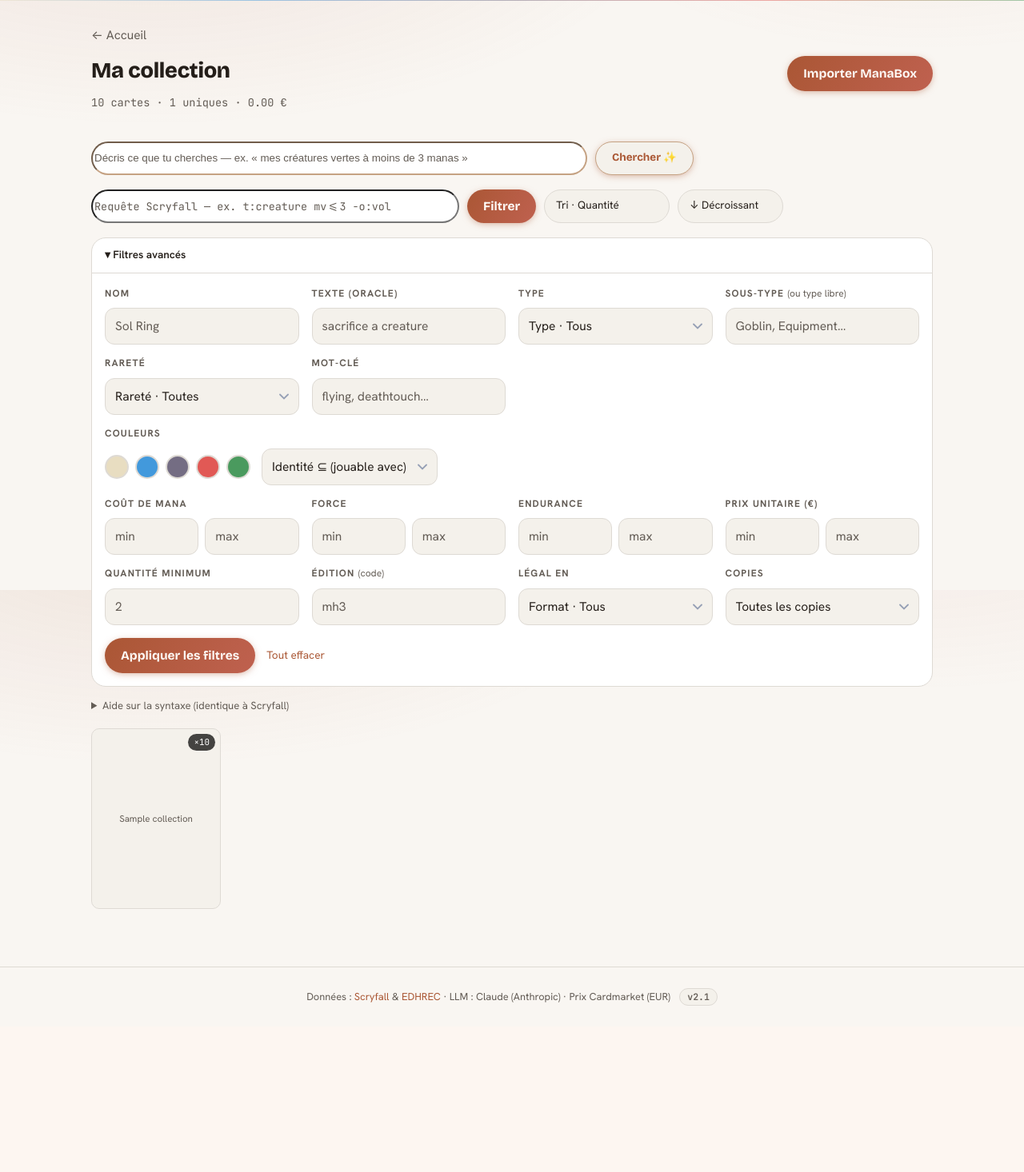
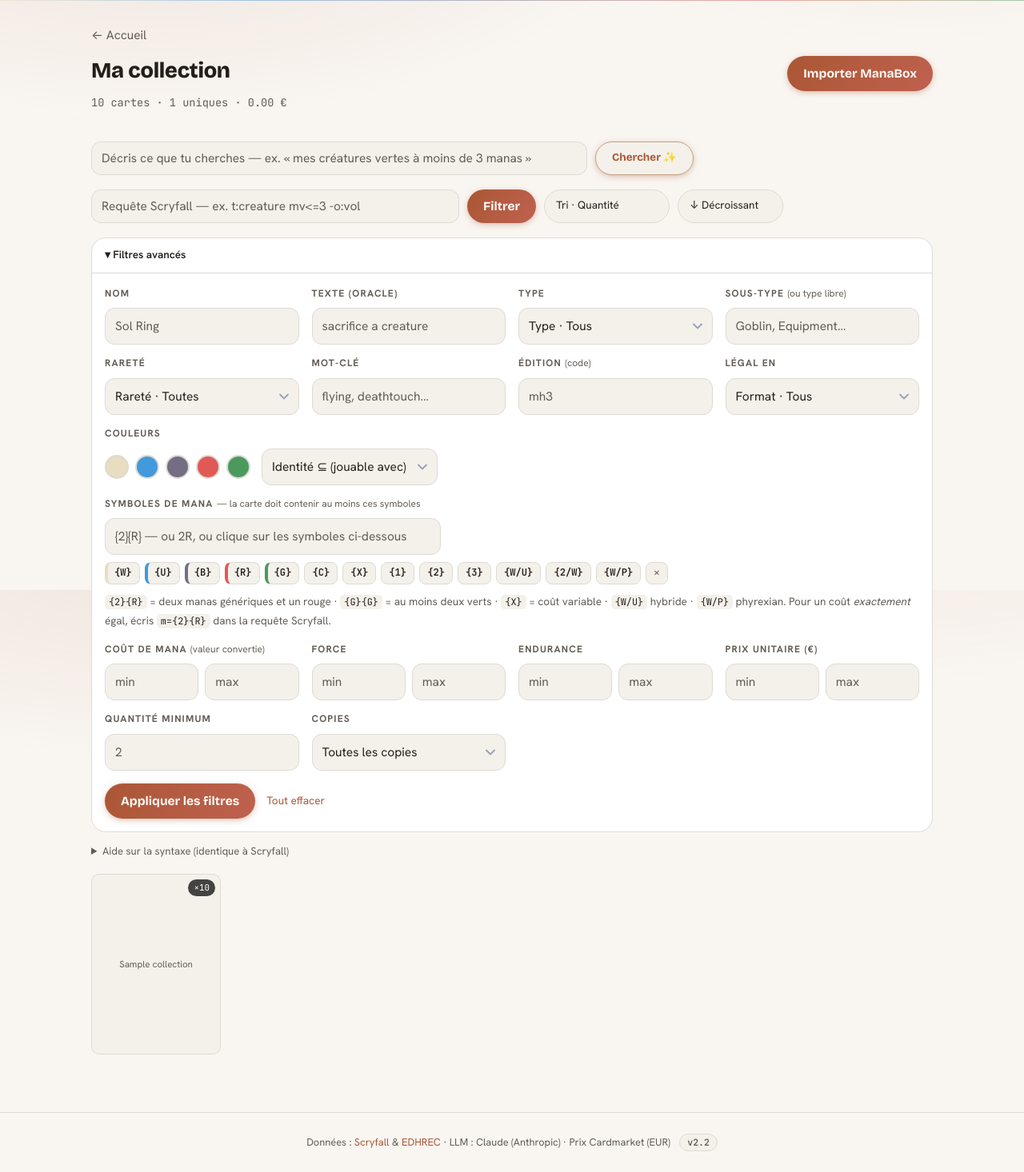
Before and after one commit to Batou1/mtg-assistant, a FastAPI app: page /collection in a window 1280 px wide, after a click on "Filtres avancés". Shown: the part 62-1528 px from the top of the page at 80% size. Before the commit the page ends 1320 px from the top, so only its background shows below. Run offline with FastAPI, Linux system fonts and the light colour scheme; tables that the repository leaves empty hold one stand-in row (values such as "Sample post").

Commit message:
Champs de filtre lisibles en mode sombre + aide aux symboles de mana
Trois retours après déploiement des filtres de collection.

- Les deux barres de recherche restaient blanches en thème sombre : la règle de
  formulaire ne visait que `input[type=text]`, or ces champs sont des
  `input[type=search]`. Le sélecteur est ajouté (avec `appearance: none`, sinon
  le chrome natif WebKit ignore fond et rayon).
- Champs texte moins ovales : les deux barres perdent leur rayon pilule et
  reprennent `--radius-sm`, comme tous les autres champs de l'app.
- Nouveau filtre « Symboles de mana » (`m:`), avec les symboles cliquables qui
  s'insèrent dans le champ — la façon la plus directe de voir comment un coût
  s'écrit — et une ligne d'exemples ({2}{R}, {G}{G}, {X}, hybride, phyrexian,
  et `m={2}{R}` pour un coût exact). Les espaces tapés entre symboles sont
  retirés à la compilation.
- Le panneau est réordonné pour ne plus laisser de trous : édition et légalité
  remontent près de rareté/mot-clé, le coût de mana rejoint la rangée
  numérique force/endurance/prix.

APP_VERSION 2.1 → 2.2.

Co-Authored-By: Claude Opus 5 <noreply@anthropic.com>
Claude-Session: https://claude.ai/code/session_01KqsDdSv6Dzpn23zPJr2ak3

```diff
--- a/app/main.py
+++ b/app/main.py
@@ -18,7 +18,7 @@ from . import (
 )
 from .config import settings
 
-APP_VERSION = "2.1"
+APP_VERSION = "2.2"
 
 logger = logging.getLogger(__name__)
 
@@ -290,6 +290,7 @@ def collection(request: Request):
         rarity_choices=collection_mod.RARITY_CHOICES,
         copies_choices=collection_mod.COPIES_CHOICES,
         color_mode_choices=collection_mod.COLOR_MODE_CHOICES,
+        mana_symbols=collection_mod.MANA_SYMBOLS,
         distinct=len(cards),
         total=sum(c["qty"] for c in cards),
         total_value=collection_mod.total_value_eur(cards),
--- a/app/static/style.css
+++ b/app/static/style.css
@@ -246,14 +246,22 @@ a:hover { text-decoration: underline; }
 
 /* --- Forms --------------------------------------------------------------- */
 
-textarea, input[type=text], input[type=file], select {
+/* input[type=search] must be listed explicitly: left out, the browser's own
+   light-mode field styling wins and the search boxes render white-on-white in
+   the dark theme. `appearance: none` also drops WebKit's built-in search
+   chrome, which ignores our background/radius. */
+textarea, input[type=text], input[type=search], input[type=file], select {
   width: 100%; background: var(--bg3); border: 1px solid var(--line);
   color: var(--text); border-radius: var(--radius-sm); padding: 10px 12px;
   font: inherit; resize: vertical;
   transition: border-color .15s, box-shadow .15s;
 }
+input[type=search] { appearance: none; -webkit-appearance: none; }
+input[type=search]::-webkit-search-decoration,
+input[type=search]::-webkit-search-cancel-button { -webkit-appearance: none; }
 textarea::placeholder, input::placeholder { color: var(--muted); }
-textarea:focus, input[type=text]:focus, select:focus, input[type=file]:focus {
+textarea:focus, input[type=text]:focus, input[type=search]:focus,
+select:focus, input[type=file]:focus {
   outline: none; border-color: var(--accent); box-shadow: var(--ring);
 }
 select { cursor: pointer; appearance: none; -webkit-appearance: none;
@@ -549,7 +557,7 @@ details.buylist > .buy-grid { padding: 14px; margin-top: 0; }
 }
 .collection-search {
   flex: 1 1 320px; min-width: 200px; max-width: 460px;
-  height: 42px; border-radius: 999px; font-family: var(--font-mono); font-size: .84rem;
+  height: 42px; font-family: var(--font-mono); font-size: .84rem;
 }
 .collection-toolbar .chip { cursor: pointer; user-select: none; }
 .collection-toolbar .chip.active { border-color: var(--accent); color: var(--accent); }
@@ -574,7 +582,7 @@ details.buylist > .buy-grid { padding: 14px; margin-top: 0; }
 .collection-ask { margin-bottom: 0; }
 .collection-nl {
   flex: 1 1 420px; min-width: 220px; max-width: 620px; height: 42px;
-  border-radius: 999px; border-color: color-mix(in oklch, var(--accent) 45%, var(--line));
+  border-color: color-mix(in oklch, var(--accent) 45%, var(--line));
 }
 .collection-toolbar .nl-submit {
   height: 42px; padding: 0 18px; cursor: pointer; white-space: nowrap;
@@ -610,6 +618,32 @@ details.buylist > .buy-grid { padding: 14px; margin-top: 0; }
 .filter-colors { display: flex; flex-wrap: wrap; align-items: center; gap: 14px; }
 .filter-colors select { width: auto; min-width: 220px; }
 .range-row { display: grid; grid-template-columns: 1fr 1fr; gap: 8px; }
+
+/* Mana-symbol field: click-to-insert chips double as the syntax legend. */
+.mana-input { max-width: 420px; font-family: var(--font-mono); font-size: .85rem; }
+.mana-legend { display: flex; flex-wrap: wrap; gap: 6px; }
+.mana-sym {
+  background: var(--bg3); border: 1px solid var(--line); color: var(--text);
+  border-radius: 8px; padding: 3px 9px; cursor: pointer; box-shadow: none;
+  font-family: var(--font-mono); font-size: .76rem; line-height: 1.6;
+}
+.mana-sym:hover { border-color: var(--accent); transform: none; filter: none; box-shadow: none; }
+/* Coloured symbols carry their mana colour as a left marker rather than a full
+   fill: five saturated pills in a row drown the panel. */
+.mana-sym.W, .mana-sym.U, .mana-sym.B, .mana-sym.R, .mana-sym.G {
+  border-left-width: 4px; padding-left: 8px;
+}
+.mana-sym.W { border-left-color: var(--mw); }
+.mana-sym.U { border-left-color: var(--mu); }
+.mana-sym.B { border-left-color: var(--mb); }
+.mana-sym.R { border-left-color: var(--mr); }
+.mana-sym.G { border-left-color: var(--mg); }
+.mana-sym.mana-clear { color: var(--muted); }
+.mana-hint { margin: 0; line-height: 1.8; }
+.mana-hint code {
+  background: var(--bg3); border-radius: 5px; padding: 1px 5px;
+  font-family: var(--font-mono); font-size: .74rem; color: var(--text);
+}
 .filter-actions {
   display: flex; align-items: center; gap: 14px;
   padding: 0 16px 16px;
--- a/app/templates/collection.html
+++ b/app/templates/collection.html
@@ -83,6 +83,19 @@
           <span class="flabel">Mot-clé</span>
           <input type="text" name="kw" value="{{ filters.kw }}" placeholder="flying, deathtouch…">
         </label>
+        <label class="field">
+          <span class="flabel">Édition <span class="flabel-note">(code)</span></span>
+          <input type="text" name="set" value="{{ filters.set }}" placeholder="mh3">
+        </label>
+        <label class="field">
+          <span class="flabel">Légal en</span>
+          <select name="format">
+            <option value="">Format · Tous</option>
+            {% for value, label in FORMAT_LABELS.items() %}
+              <option value="{{ value }}" {% if value == filters.format %}selected{% endif %}>{{ label }}</option>
+            {% endfor %}
+          </select>
+        </label>
 
         <div class="field field-wide">
           <span class="flabel">Couleurs</span>
@@ -104,8 +117,32 @@
           </div>
         </div>
 
+        <div class="field field-wide">
+          <span class="flabel">Symboles de mana
+            <span class="flabel-note">— la carte doit contenir au moins ces symboles</span>
+          </span>
+          <input type="text" name="mana" id="mana-input" class="mana-input"
+                 value="{{ filters.mana }}" autocomplete="off" spellcheck="false"
+                 placeholder="{2}{R} — ou 2R, ou clique sur les symboles ci-dessous">
+          {# Clicking a chip appends its symbol: the fastest way to learn how a
+             cost is written, and it guarantees a well-formed value. #}
+          <div class="mana-legend" id="mana-legend">
+            {% for symbol, color, label in mana_symbols %}
+              <button type="button" class="mana-sym {{ color }}" data-symbol="{{ symbol }}"
+                      title="{{ label }}">{{ symbol }}</button>
+            {% endfor %}
+            <button type="button" class="mana-sym mana-clear" data-clear="1" title="Vider le champ">✕</button>
+          </div>
+          <p class="mana-hint muted small">
+            <code>{2}{R}</code> = deux manas génériques et un rouge ·
+            <code>{G}{G}</code> = au moins deux verts ·
+            <code>{X}</code> = coût variable ·
+            <code>{W/U}</code> hybride · <code>{W/P}</code> phyrexian.
+            Pour un coût <em>exactement</em> égal, écris <code>m={2}{R}</code> dans la requête Scryfall.
+          </p>
+        </div>
         <div class="field">
-          <span class="flabel">Coût de mana</span>
+          <span class="flabel">Coût de mana <span class="flabel-note">(valeur convertie)</span></span>
           <div class="range-row">
             <input type="text" name="mv_min" inputmode="decimal" value="{{ filters.mv_min }}" placeholder="min">
             <input type="text" name="mv_max" inputmode="decimal" value="{{ filters.mv_max }}" placeholder="max">
@@ -135,19 +172,6 @@
         <label class="field">
           <span class="flabel">Quantité minimum</span>
           <input type="text" name="qty_min" inputmode="numeric" value="{{ filters.qty_min }}" placeholder="2">
-        </label>
-        <label class="field">
-          <span class="flabel">Édition <span class="flabel-note">(code)</span></span>
-          <input type="text" name="set" value="{{ filters.set }}" placeholder="mh3">
-        </label>
-        <label class="field">
-          <span class="flabel">Légal en</span>
-          <select name="format">
-            <option value="">Format · Tous</option>
-            {% for value, label in FORMAT_LABELS.items() %}
-              <option value="{{ value }}" {% if value == filters.format %}selected{% endif %}>{{ label }}</option>
-            {% endfor %}
-          </select>
         </label>
         <label class="field">
           <span class="flabel">Copies</span>
@@ -292,6 +316,18 @@
         node.addEventListener("change", function () { node.form.submit(); });
       });
 
+      var manaInput = document.getElementById("mana-input");
+      var manaLegend = document.getElementById("mana-legend");
+      if (manaInput && manaLegend) {
+        manaLegend.addEventListener("click", function (e) {
+          var btn = e.target.closest("[data-symbol], [data-clear]");
+          if (!btn) return;
+          manaInput.value = btn.hasAttribute("data-clear")
+            ? "" : manaInput.value + btn.getAttribute("data-symbol");
+          manaInput.focus();
+        });
+      }
+
       renderMore();
     })();
   </script>
```
Also changed, not shown: CLAUDE.md (+1 -1 lines), app/collection.py (+24 -1 lines), tests/test_collection.py (+20 -0 lines), tests/test_scryquery.py (+14 -0 lines).
